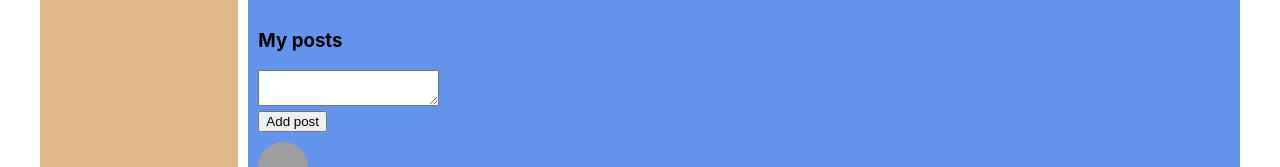
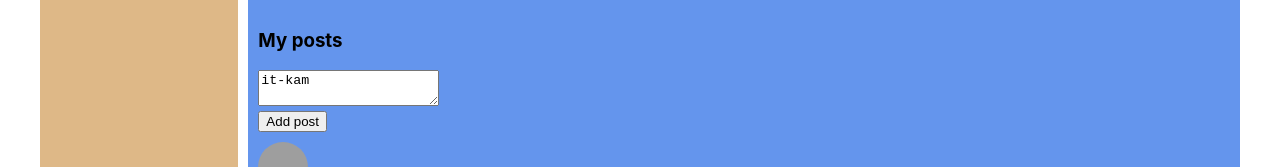
Before and after one commit to hhormax/DeepHub, a React (Create React App) app: page /profile in a window 1280 px wide. Shown: the part 414-581 px from the top of the page. Built offline with nearby package versions, Linux system fonts and the light colour scheme; grey boxes are pictures that could not be loaded.

Commit message:
FLUX-cycle for each character

```diff
--- a/src/App.js
+++ b/src/App.js
@@ -10,6 +10,7 @@ import Settings from "./components/Settings/Settings";
 import Friends from "./components/Friends/Friends";
 import {BrowserRouter, Route, Routes} from "react-router-dom";
 
+
 const App = (props) => {
   return(
     <BrowserRouter>
@@ -18,7 +19,9 @@ const App = (props) => {
           <Navbar />
             <div class="app-wrapper-content">
               <Routes>
-                <Route path="/profile/*" element={<Profile state={props.state.profilePage} addPost={props.addPost}/>}/>
+                <Route path="/profile/*" element={<Profile profilePage={props.state.profilePage}
+                                                           addPost={props.addPost}
+                                                           updateNewPostText={props.updateNewPostText}/>}/>
                 <Route path="/messages/*" element={<Dialogs state={props.state.dialogsPage}/>}/>
                 <Route path="/news/*" element={<News />}/>
                 <Route path="/music/*" element={<Music />}/>
--- a/src/components/Profile/MyPosts/MyPosts.jsx
+++ b/src/components/Profile/MyPosts/MyPosts.jsx
@@ -18,12 +18,17 @@ const MyPosts = (props) => {
     newPostElement.current.value = '';
   }
 
+  let onPostChange = () =>{
+    let text = newPostElement.current.value;
+    props.updateNewPostText(text);
+  }
+
   return (
         <div className={s.postsBlock}>
           <h3>My posts</h3>
           <div>
             <div>
-              <textarea ref={newPostElement}></textarea>
+              <textarea onChange={onPostChange} ref={newPostElement} value={props.newPostText} />
             </div>
             <div>
             <button onClick={addPost}>Add post</button>
--- a/src/components/Profile/Profile.jsx
+++ b/src/components/Profile/Profile.jsx
@@ -7,7 +7,7 @@ const Profile = (props) => {
   return (
     <div className={s.content}>
       <ProfileInfo />
-      <MyPosts posts={props.state.posts} addPost={props.addPost}/>
+      <MyPosts posts={props.profilePage.posts} addPost={props.addPost} newPostText={props.profilePage.newPostText} updateNewPostText={props.updateNewPostText}/>
       </div>
   );
 };
--- a/src/redux/state.js
+++ b/src/redux/state.js
@@ -3,9 +3,12 @@ import { rerenderEntireTree } from "../render";
 
 let state = {
     profilePage: {
-        posts: [
-            {id: 1, message: 'Hi. how are you?', likesCount: 10},
-            {id: 2, message: 'Its my first post.', likesCount: 12}]
+        posts: [{id: 1, message: 'Hi. how are you?', likesCount: 10},
+                {id: 2, message: 'Its my first post.', likesCount: 12}
+               ],
+        newPostText: 'it-kam'
+
+
     },
     dialogsPage: {
         dialogs: [{id: 1, name: 'Dimon'},
@@ -37,4 +40,9 @@ export let addPost = (postMessage) => {
     rerenderEntireTree(state);
 }
 
+export let updateNewPostText = (newText) => {
+    state.profilePage.newPostText = newText;
+    rerenderEntireTree(state);
+}
+
 export default state;
--- a/src/render.js
+++ b/src/render.js
@@ -2,14 +2,16 @@ import React from 'react';
 import ReactDOM from 'react-dom/client';
 import './index.css';
 import App from './App';
-import { addPost } from './redux/state';
+import { addPost, updateNewPostText } from './redux/state';
 import {BrowserRouter} from "react-router-dom";
 
+const root = ReactDOM.createRoot(document.getElementById('root'));
+
 export let rerenderEntireTree = (state) => {
-  const root = ReactDOM.createRoot(document.getElementById('root'));
+
   root.render(
   <React.StrictMode>
-    <App state={state} addPost={addPost}/>
+    <App state={state} addPost={addPost} updateNewPostText={updateNewPostText}/>
   </React.StrictMode>
 );
 }
```
